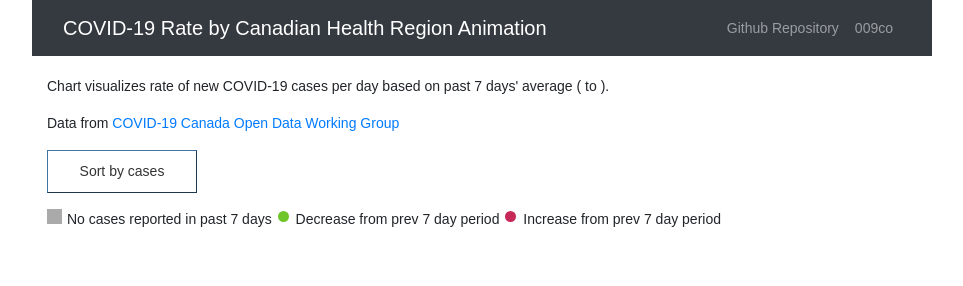
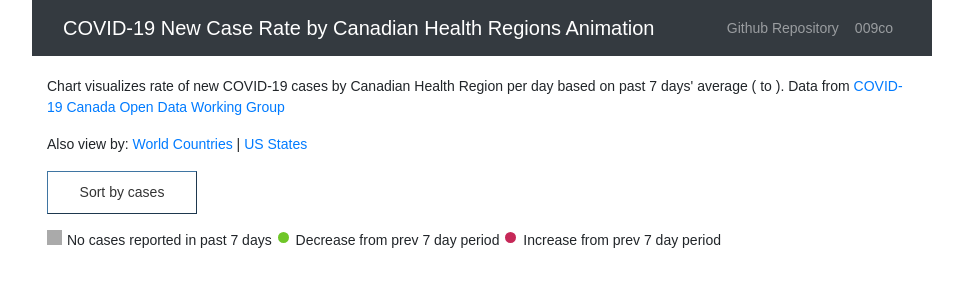
Before and after one commit to sitrucp/covid_rate_canada, a plain HTML site: page index.html in a window 1280 px wide. Shown: the whole page, without its empty margins (158-1121 px from the left). Drawn offline with nearby package versions, Linux system fonts and the light colour scheme; no server answers.

Commit message:
"add links to other viz"

```diff
--- a/index.html
+++ b/index.html
@@ -9,7 +9,7 @@
     <meta name="author" content="009co.com">
     <link rel="shortcut icon" type="image/x-icon" href="favicon.ico" />
 
-    <title>009co.com - COVID-19 Rate by Canadian Health Region Animation</title>
+    <title>009co.com - COVID-19 New Case Rate by Canadian Health Region Animation</title>
 
     <link rel="stylesheet" href="https://stackpath.bootstrapcdn.com/bootstrap/4.4.1/css/bootstrap.min.css" integrity="sha384-Vkoo8x4CGsO3+Hhxv8T/Q5PaXtkKtu6ug5TOeNV6gBiFeWPGFN9MuhOf23Q9Ifjh" crossorigin="anonymous">
 
@@ -21,7 +21,7 @@
 
     <nav class="navbar navbar-expand-lg navbar-dark bg-dark static-top">
         <div class="container">
-        <a class="navbar-brand" href="#">COVID-19 Rate by Canadian Health Region Animation</a>
+        <a class="navbar-brand" href="#">COVID-19 New Case Rate by Canadian Health Regions Animation</a>
         <button class="navbar-toggler" type="button" data-toggle="collapse" data-target="#navbarResponsive" aria-controls="navbarResponsive" aria-expanded="false" aria-label="Toggle navigation">
             <span class="navbar-toggler-icon"></span>
         </button>
@@ -42,9 +42,9 @@
         <div class="row">
             <div class="col-lg-12">
 
-                <p>Chart visualizes rate of new COVID-19 cases per day based on past 7 days' average (<span id="min_date"></span> to <span id="max_date"></span>).</p>
+                <p>Chart visualizes rate of new COVID-19 cases by Canadian Health Region per day based on past 7 days' average (<span id="min_date"></span> to <span id="max_date"></span>). Data from <a href="https://github.com/ishaberry/Covid19Canada" target="_blank">COVID-19 Canada Open Data Working Group</a></p>
 
-                <p>Data from <a href="https://github.com/ishaberry/Covid19Canada" target="_blank">COVID-19 Canada Open Data Working Group</a></p>
+                <p>Also view by: <a href="https://sitrucp.github.io/covid_rate/">World Countries</a> | <a href="https://sitrucp.github.io/covid_rate_us/">US States</a></p>
 
                 <p><button id="btn_sort" class="button" value="case">Sort by cases</button>
 
```
Also changed, not shown: 1 other file.
